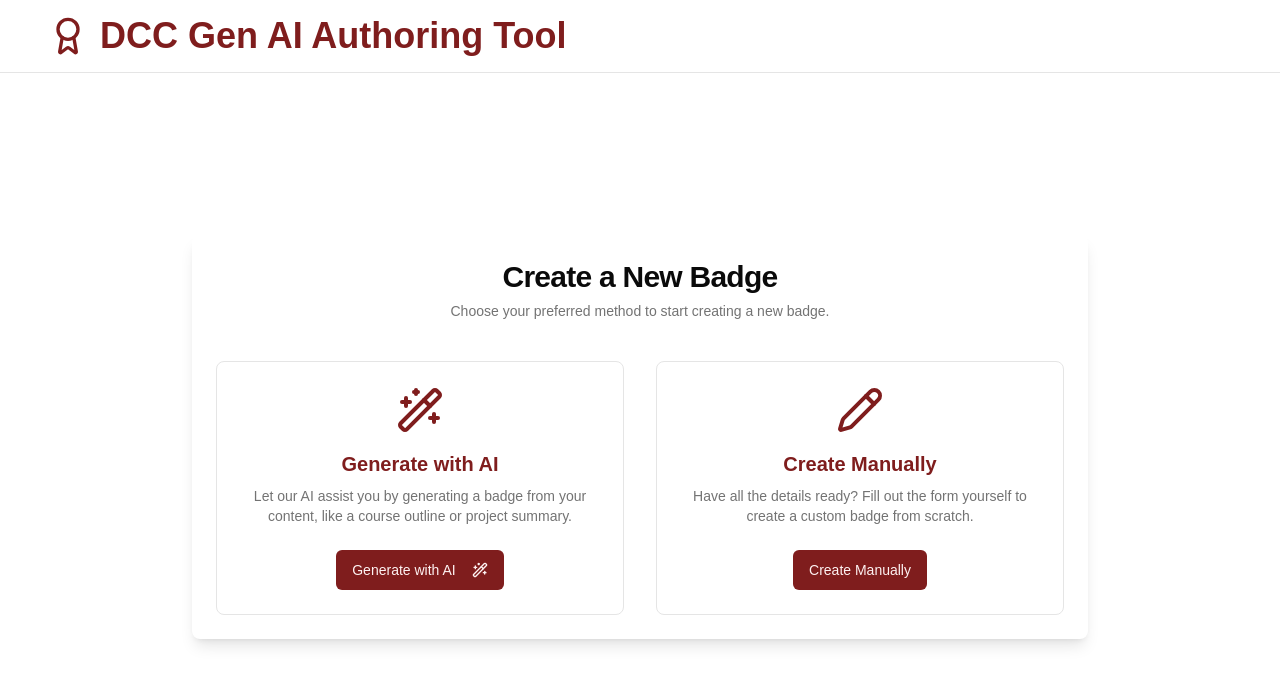
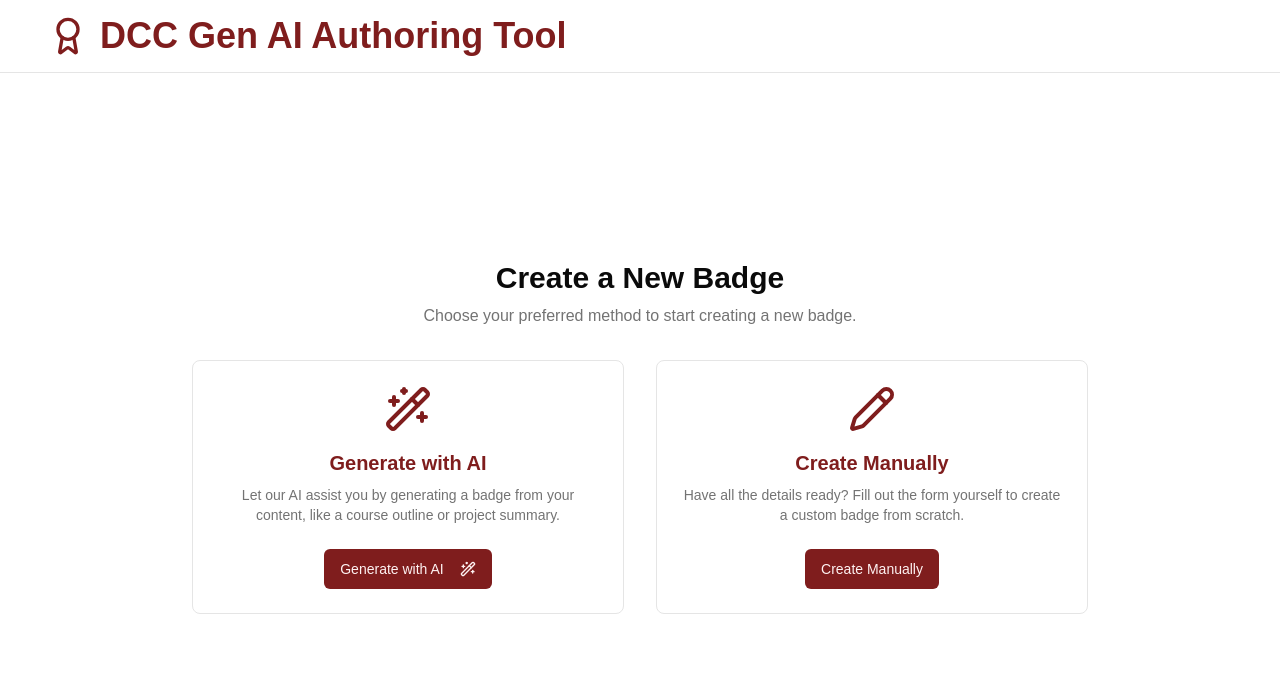
Before and after one commit to oneorigin-2-0/dcc-credential-co-writer, a Next.js app in the folder frontend/: page / in a window 1280 px wide. Shown: the top 684 px of the page. Built offline with nearby package versions, Linux system fonts and the light colour scheme.

Commit message:
Make the following changes:
,

Find this element:

  <div class="rounde

```diff
--- a/frontend/src/app/page.tsx
+++ b/frontend/src/app/page.tsx
@@ -21,35 +21,45 @@ export default function LandingPage() {
         </div>
       </header>
       <main className="flex-1 container mx-auto p-4 md:p-8 flex items-center justify-center">
-        <div className="w-full max-w-4xl">
-          <Card className="text-center shadow-lg border-0">
-            <CardHeader>
-              <CardTitle className="text-3xl">Create a New Badge</CardTitle>
-              <CardDescription>
+        <div className="w-full max-w-4xl text-center">
+          <div>
+            <h2 className="text-3xl font-bold">Create a New Badge</h2>
+            <p className="text-muted-foreground mt-2">
               Choose your preferred method to start creating a new badge.
-              </CardDescription>
-            </CardHeader>
-            <CardContent>
-              <div className="grid md:grid-cols-2 gap-8 mt-4">
+            </p>
+          </div>
+          <div>
+            <div className="grid md:grid-cols-2 gap-8 mt-8">
               <div className="flex flex-col items-center p-6 border rounded-lg hover:shadow-md transition-shadow">
-                    <WandSparkles className="w-12 h-12 text-accent mb-4"/>
-                    <h3 className="text-xl font-semibold mb-2 text-primary">Generate with AI</h3>
-                    <p className="text-muted-foreground mb-6 text-sm">Let our AI assist you by generating a badge from your content, like a course outline or project summary.</p>
+                <WandSparkles className="w-12 h-12 text-accent mb-4" />
+                <h3 className="text-xl font-semibold mb-2 text-primary">
+                  Generate with AI
+                </h3>
+                <p className="text-muted-foreground mb-6 text-sm">
+                  Let our AI assist you by generating a badge from your
+                  content, like a course outline or project summary.
+                </p>
                 <Button asChild>
-                        <Link href="/genai">Generate with AI <WandSparkles className="ml-2"/></Link>
+                  <Link href="/genai">
+                    Generate with AI <WandSparkles className="ml-2" />
+                  </Link>
                 </Button>
               </div>
               <div className="flex flex-col items-center p-6 border rounded-lg hover:shadow-md transition-shadow">
-                    <Pencil className="w-12 h-12 text-accent mb-4"/>
-                    <h3 className="text-xl font-semibold mb-2 text-primary">Create Manually</h3>
-                    <p className="text-muted-foreground mb-6 text-sm">Have all the details ready? Fill out the form yourself to create a custom badge from scratch.</p>
+                <Pencil className="w-12 h-12 text-accent mb-4" />
+                <h3 className="text-xl font-semibold mb-2 text-primary">
+                  Create Manually
+                </h3>
+                <p className="text-muted-foreground mb-6 text-sm">
+                  Have all the details ready? Fill out the form yourself to
+                  create a custom badge from scratch.
+                </p>
                 <Button asChild>
                   <Link href="/manual">Create Manually</Link>
                 </Button>
               </div>
             </div>
-            </CardContent>
-          </Card>
+          </div>
         </div>
       </main>
     </div>
```
Lines whose indentation alone changed are shown as unchanged.
